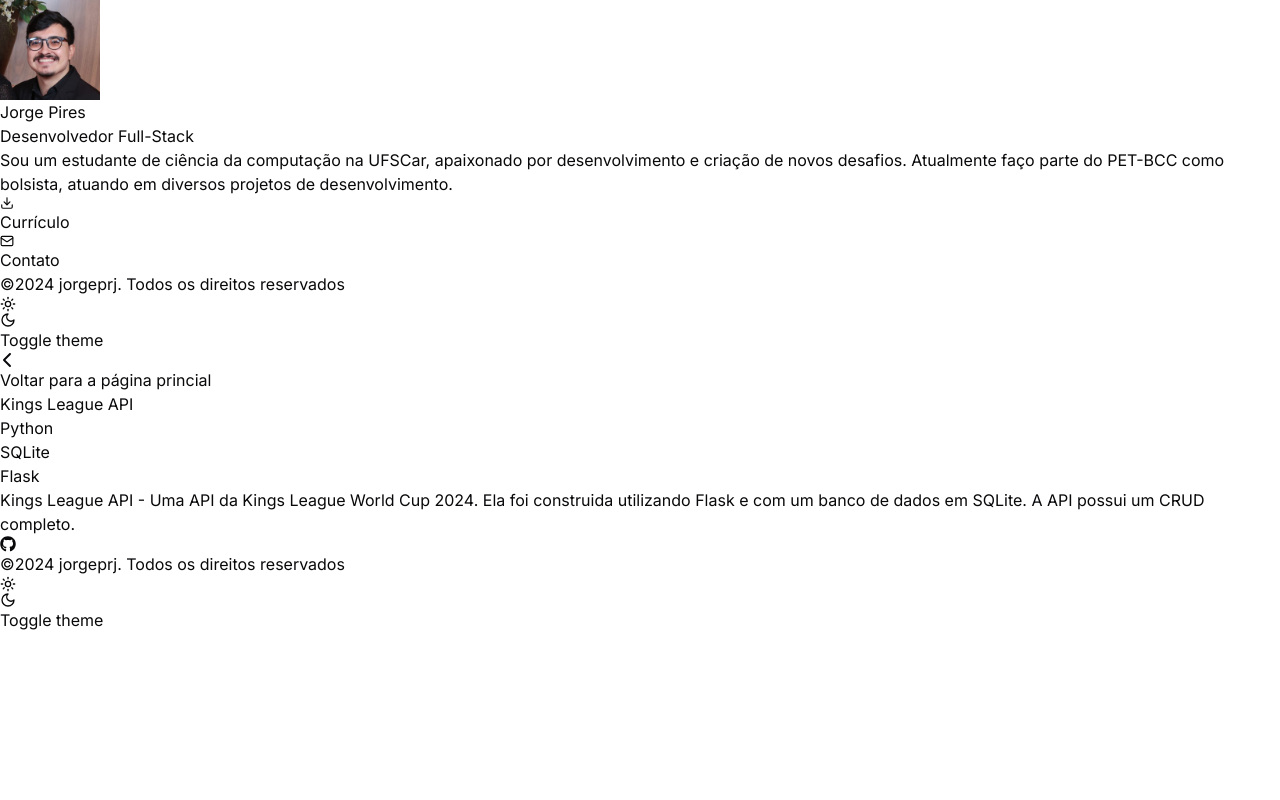
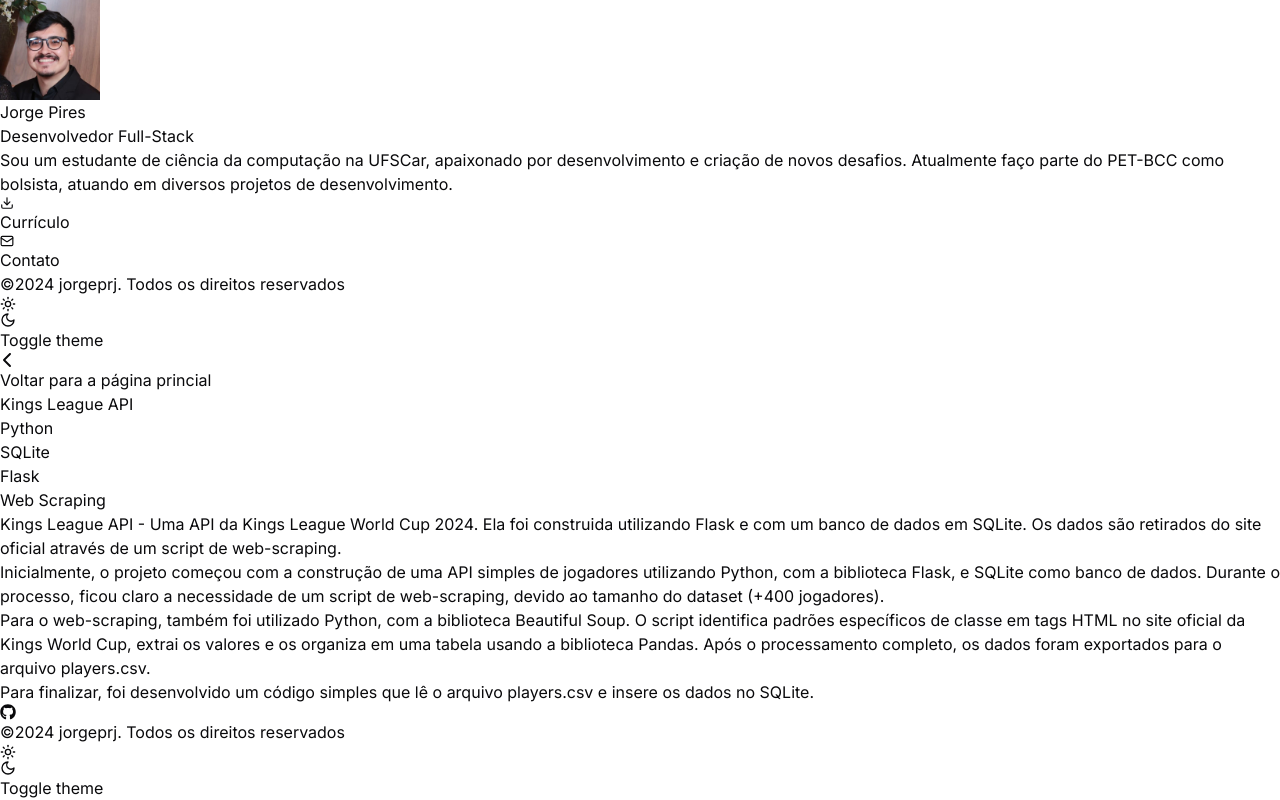
Before and after one commit to jorgeprj/my-portfolio, a Next.js app: page / in a window 1280 px wide. Both pictures are taken after a click on the element 640 px from the left and 1192 px from the top of the page. Built offline with nearby package versions, Linux system fonts and the light colour scheme.

Commit message:
feat: update data

```diff
--- a/src/components/modules/project/index.tsx
+++ b/src/components/modules/project/index.tsx
@@ -27,10 +27,19 @@
 						</div>
 						<div className="flex gap-8">
 							<div className="flex flex-col gap-8 w/1/2">
-								<p className="dark:text-zinc-300 text-sm">
-									<span className="italic dark:text-zinc-100">{project?.title} - </span>
-									{project?.desc}
-								</p>
+								<div className="flex flex-col gap-4">
+									<p className="dark:text-zinc-300 text-sm">
+										<span className="italic dark:text-zinc-100">{project?.title} - </span>
+										{project?.desc}
+									</p>
+									{project?.big_desc && project.big_desc.map((desc, index) => (
+										<p key={index} className="dark:text-zinc-300 text-sm">
+											{desc}
+										</p>
+									))}
+								</div>
+
+
 								<div className="flex gap-4">
 									{project?.github_link && (
 										<div className="border border-zinc-800 dark:border-white w-fit p-2.5 rounded-full hover:bg-zinc-200 hover:dark:bg-zinc-800 cursor-pointer">
--- a/src/data.ts
+++ b/src/data.ts
@@ -37,8 +37,13 @@
 			title: "Kings League API",
 			github_link: "https://github.com/jorgeprj/kings-league-api",
 			size: "1x2",
-			tec: ["Python", "SQLite", "Flask"],
-			desc: "Uma API da Kings League World Cup 2024. Ela foi construida utilizando Flask e com um banco de dados em SQLite. A API possui um CRUD completo.",
+			tec: ["Python", "SQLite", "Flask", "Web Scraping"],
+			desc: "Uma API da Kings League World Cup 2024. Ela foi construida utilizando Flask e com um banco de dados em SQLite. Os dados são retirados do site oficial através de um script de web-scraping.",
+			big_desc: [
+				"Inicialmente, o projeto começou com a construção de uma API simples de jogadores utilizando Python, com a biblioteca Flask, e SQLite como banco de dados. Durante o processo, ficou claro a necessidade de um script de web-scraping, devido ao tamanho do dataset (+400 jogadores).",
+				"Para o web-scraping, também foi utilizado Python, com a biblioteca Beautiful Soup. O script identifica padrões específicos de classe em tags HTML no site oficial da Kings World Cup, extrai os valores e os organiza em uma tabela usando a biblioteca Pandas. Após o processamento completo, os dados foram exportados para o arquivo players.csv.",
+				"Para finalizar, foi desenvolvido um código simples que lê o arquivo players.csv e insere os dados no SQLite."
+			]
 		},
 		{
 			id: 3,
--- a/src/types/Data.types.ts
+++ b/src/types/Data.types.ts
@@ -8,6 +8,7 @@
     github_link?: string;
     demo_link?: string;
     desc: string;
+    big_desc?: string[];
     img?: StaticImageData;
 }
 
```
